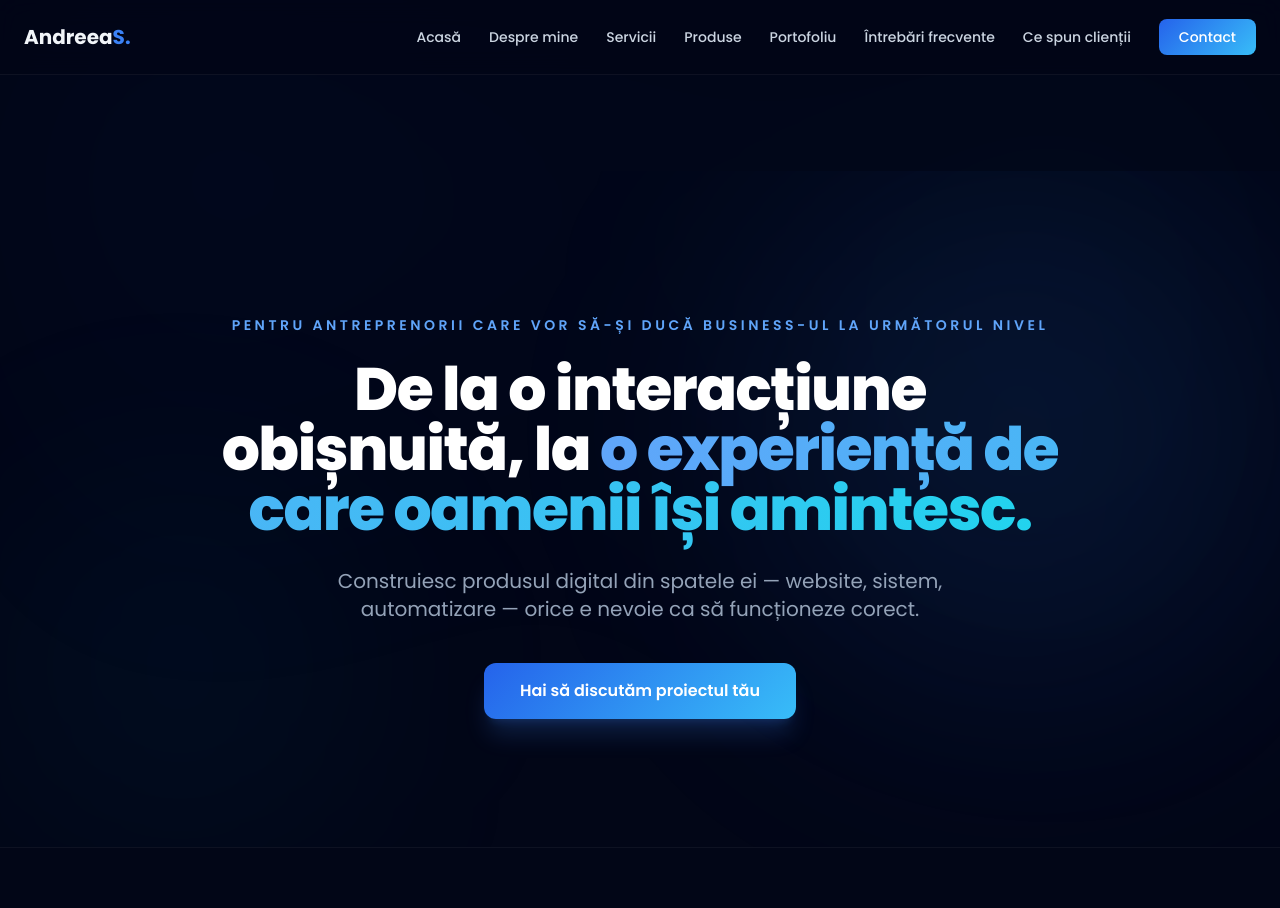
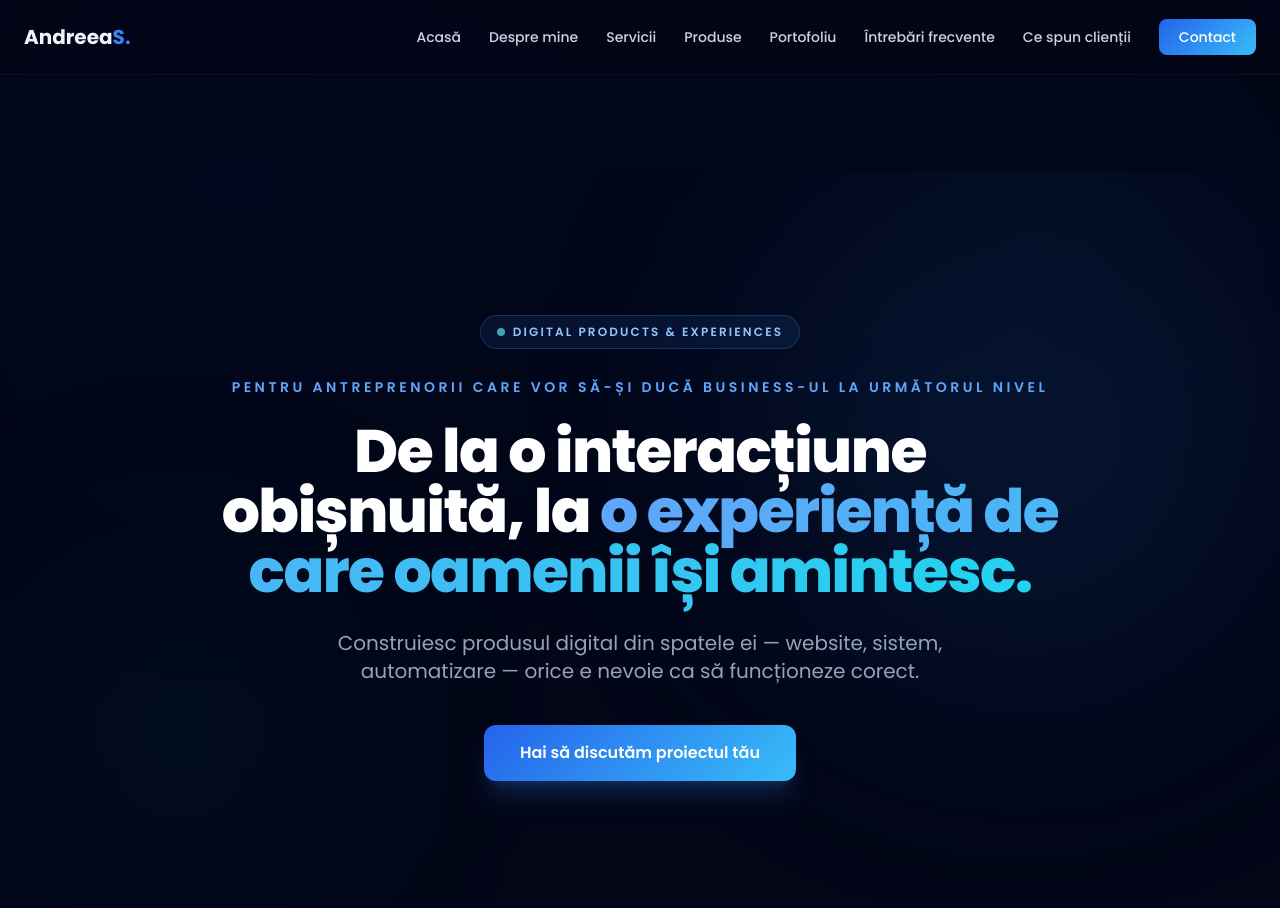
Before and after one commit to SanduAndreea22/andreeatech, a Django app: page / in a window 1280 px wide. Shown: the top 908 px of the page. Run offline with Django 5.2, Linux system fonts and the light colour scheme; some libraries are stand-ins or nearby versions.

Commit message:
Surface Digital Products & Experiences label in hero
Was only used as the <title> tag; add it back as a visible eyebrow
badge above the hero so it matches the source markdown's structure.

```diff
--- a/templates/website/home.html
+++ b/templates/website/home.html
@@ -9,6 +9,10 @@
     <div class="absolute bottom-0 left-0 h-[360px] w-[360px] rounded-full bg-cyan-500/5 blur-[120px]"></div>
 
     <div class="relative max-w-4xl mx-auto px-6 text-center">
+        <div class="inline-flex items-center gap-2 rounded-full border border-blue-400/20 bg-blue-500/10 px-4 py-2 text-xs font-semibold uppercase tracking-[0.18em] text-blue-300 mb-7">
+            <span class="w-2 h-2 rounded-full bg-cyan-300 animate-pulse"></span>
+            Digital Products & Experiences
+        </div>
         <p class="text-blue-400 text-sm uppercase tracking-[0.25em] font-semibold mb-6">Pentru antreprenorii care vor să-și ducă business-ul la următorul nivel</p>
         <h1 class="text-4xl sm:text-5xl md:text-6xl font-extrabold tracking-tight leading-[1.1] text-white mb-7">
             De la o interacțiune obișnuită, la <span class="gradient-text">o experiență de care oamenii își amintesc.</span>
```
